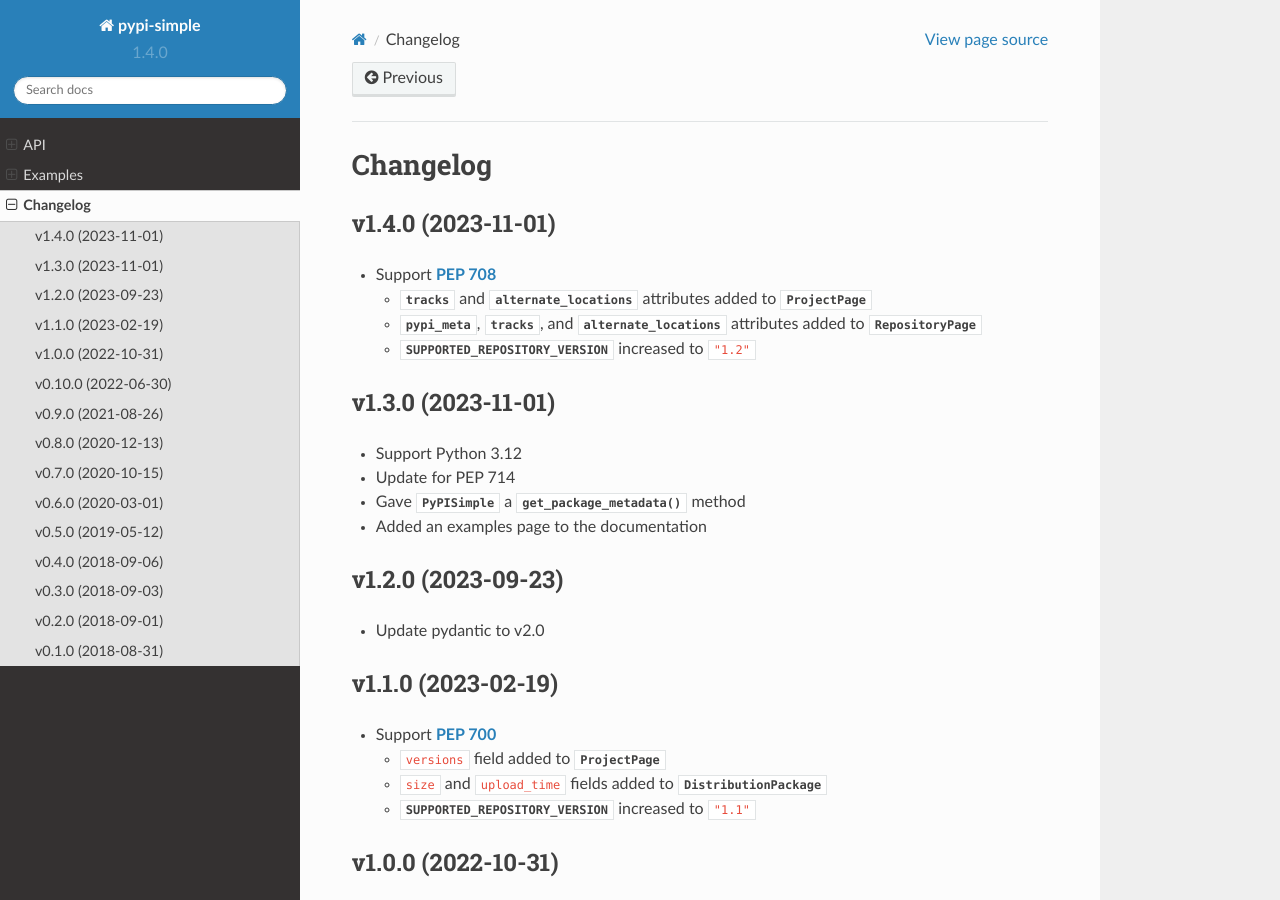
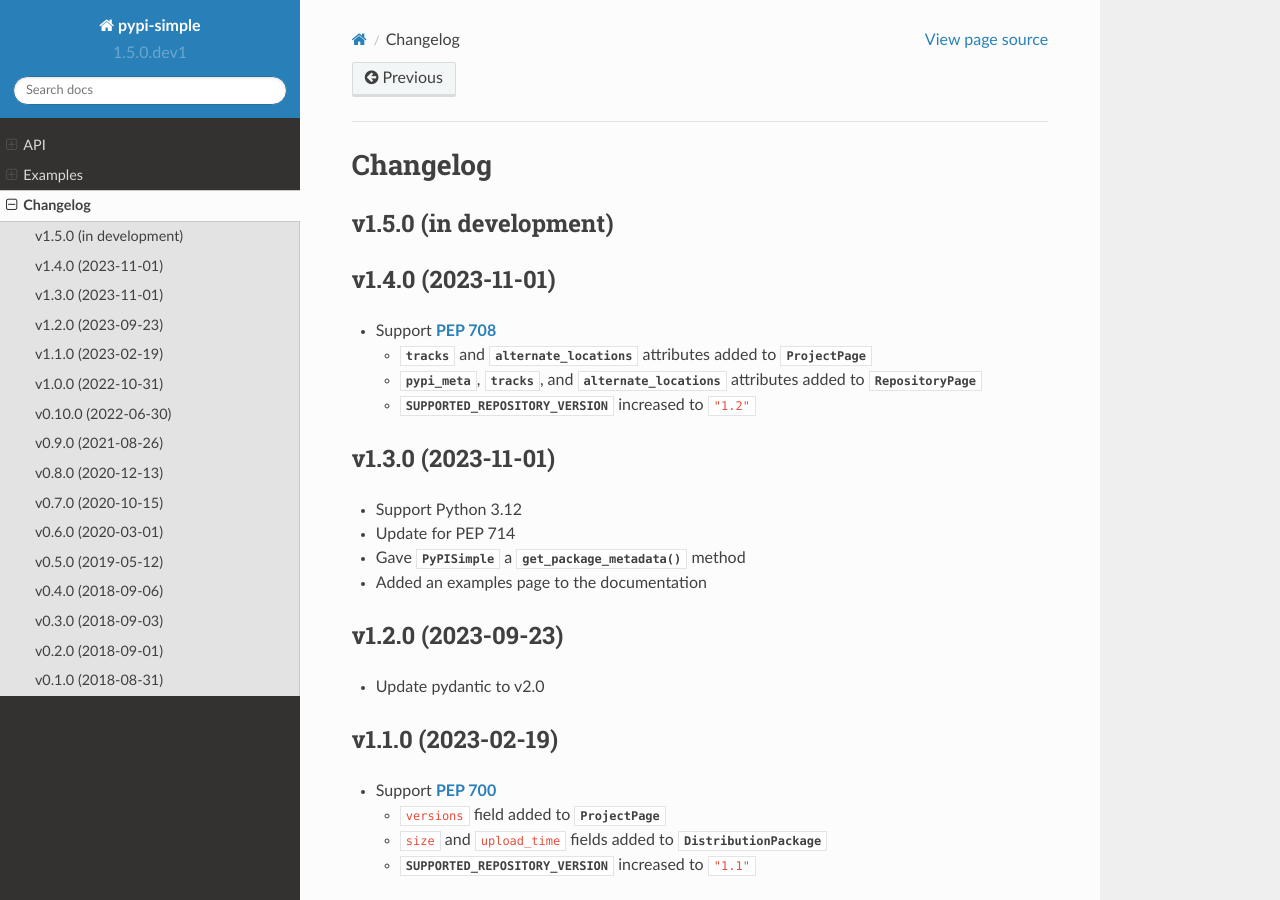
Before and after one commit to jwodder/pypi-simple, a Sphinx documentation site: the page built from docs/changelog.rst, in a window 1280 px wide and 900 px high. Built offline with Sphinx 7.4.7 and the Read the Docs theme 2.0.0, drawn with Linux system fonts in a browser that asks for light colours.

Commit message:
Start work on next version

```diff
--- a/CHANGELOG.md
+++ b/CHANGELOG.md
@@ -1,3 +1,6 @@
+v1.5.0 (in development)
+-----------------------
+
 v1.4.0 (2023-11-01)
 -------------------
 - Support PEP 708
--- a/docs/changelog.rst
+++ b/docs/changelog.rst
@@ -2,6 +2,10 @@
 
 Changelog
 =========
+
+v1.5.0 (in development)
+-----------------------
+
 
 v1.4.0 (2023-11-01)
 -------------------
--- a/src/pypi_simple/__init__.py
+++ b/src/pypi_simple/__init__.py
@@ -14,7 +14,7 @@
 for more information.
 """
 
-__version__ = "1.4.0"
+__version__ = "1.5.0.dev1"
 __author__ = "John Thorvald Wodder II"
 __author_email__ = "pypi-simple@varonathe.org"
 __license__ = "MIT"
```
